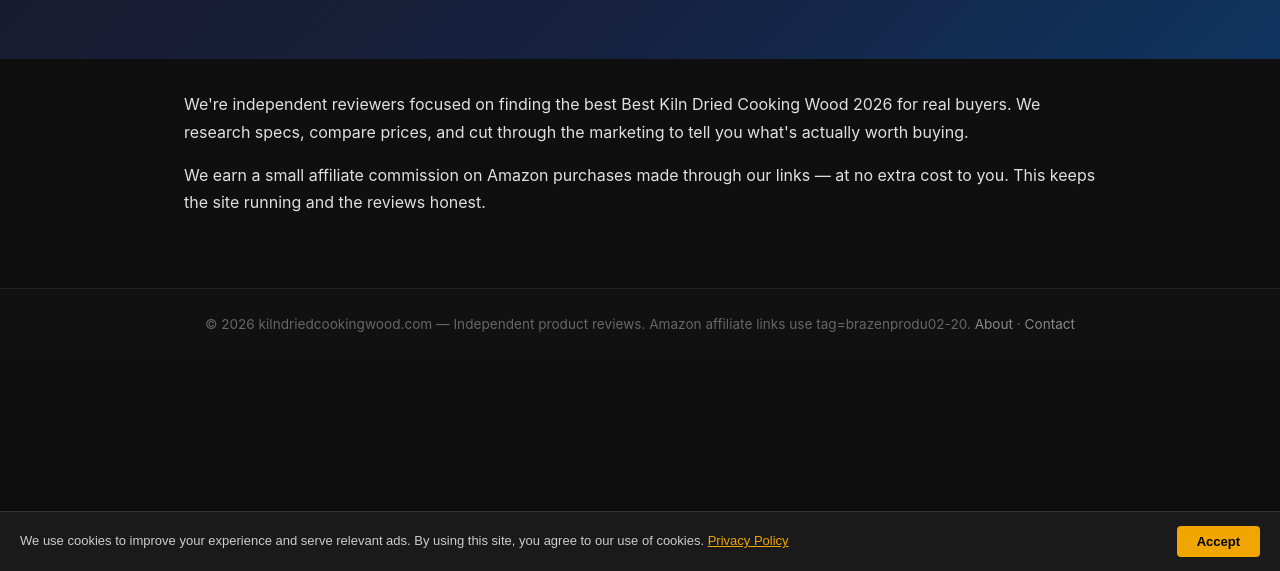
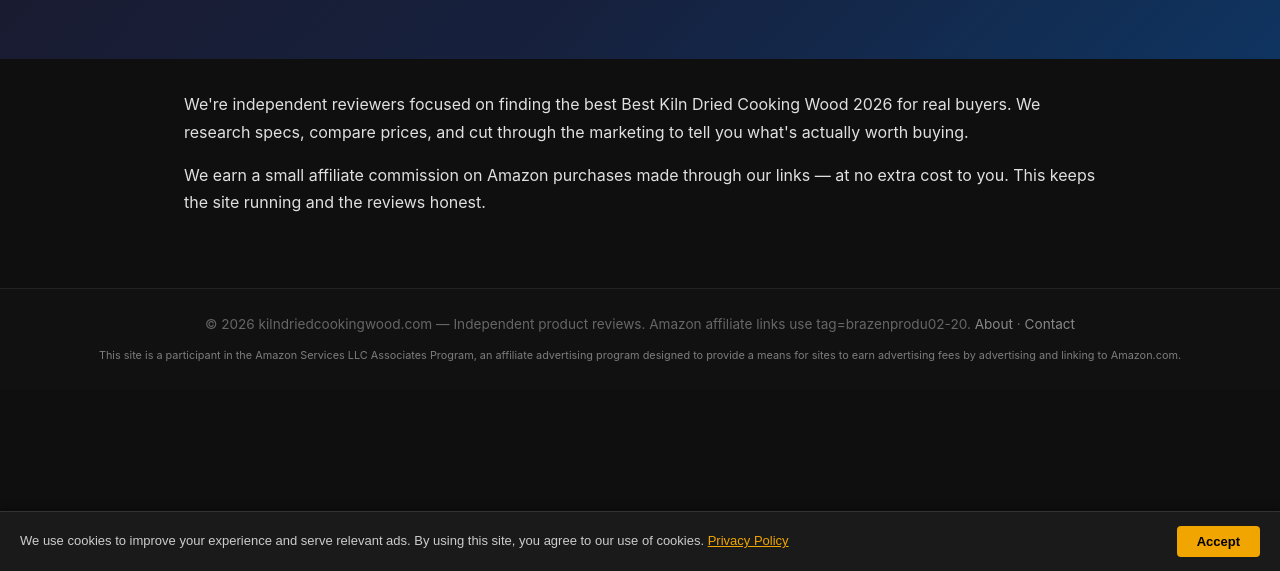
Before and after one commit to Brazenproducts/kilndriedcookingwood.com, a plain HTML site: page about.html in a window 1280 px wide. Shown: the part 229-800 px from the top of the page. Drawn offline with Linux system fonts and the light colour scheme.

Commit message:
Fix: move affiliate disclaimer to footer sitewide

```diff
--- a/about.html
+++ b/about.html
@@ -67,6 +67,8 @@ footer a{color:#888}
 </div>
 <footer>
   <p>&copy; 2026 kilndriedcookingwood.com — Independent product reviews. Amazon affiliate links use tag=brazenprodu02-20. <a href="/about.html">About</a> · <a href="/contact.html">Contact</a></p>
+
+  <p style="margin-top:10px;font-size:.8em;color:rgba(255,255,255,.45)">This site is a participant in the Amazon Services LLC Associates Program, an affiliate advertising program designed to provide a means for sites to earn advertising fees by advertising and linking to Amazon.com.</p>
 </footer>
 
 <div id="cookie-consent-banner" style="position:fixed;bottom:0;left:0;right:0;background:#1a1a1a;color:#ccc;font-family:sans-serif;font-size:13px;padding:14px 20px;display:flex;align-items:center;justify-content:space-between;gap:16px;flex-wrap:wrap;z-index:99999;border-top:1px solid #333;box-shadow:0 -2px 8px rgba(0,0,0,.4)">
```
Also changed, not shown: best-best-kiln-dried-cooking-wood-2026.html (+2 -0 lines), buyers-guide.html (+2 -0 lines), contact.html (+2 -0 lines), index.html (+3 -1 lines).
